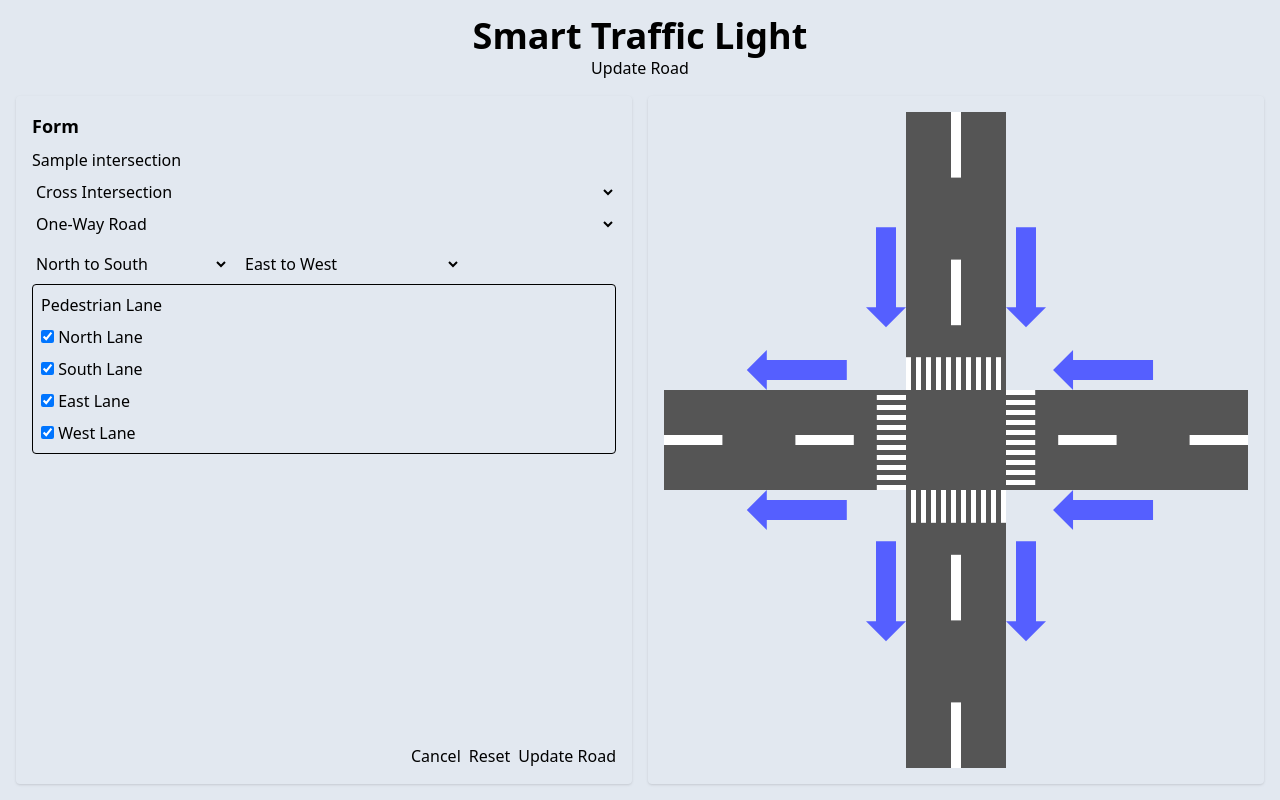
After one commit to Makiii05/Smart-Traffic-Light, a Django app: page /smart_traffic_light/update/1 in a window 1280 px wide. The commit adds this page. Run offline with Django 5.2, Linux system fonts and the light colour scheme; tables that the repository leaves empty hold one stand-in row (values such as "Sample post"); some libraries are stand-ins or nearby versions.

Commit message:
CRUD opp

```diff
--- a/smart_traffic_light/static/smart_traffic_light/js/builder.js
+++ b/smart_traffic_light/static/smart_traffic_light/js/builder.js
@@ -63,6 +63,8 @@ document.addEventListener("DOMContentLoaded", () => {
         horizontalDirection,
     ];
 
+    const editMode = form.dataset.editMode === "true";
+
     function resetSelect(select) {
         select.value = "";
         select.selectedIndex = 0;
@@ -73,7 +75,7 @@ document.addEventListener("DOMContentLoaded", () => {
         select.disabled = !visible;
         select.required = visible;
 
-        if (!visible) {
+        if (!visible && !editMode) {
             resetSelect(select);
         }
     }
@@ -83,6 +85,10 @@ document.addEventListener("DOMContentLoaded", () => {
 
         pedestrianCheckboxes.forEach((checkbox) => {
             checkbox.disabled = !visible;
+
+            if (editMode && checkbox.dataset.ped === "True") {
+                checkbox.checked = true;
+            }
 
             if (!visible) {
                 checkbox.checked = false;
@@ -375,6 +381,13 @@ document.addEventListener("DOMContentLoaded", () => {
 
         setSelectVisible(intersectionType, true);
 
+        if (editMode && !intersectionType.value) {
+            setSelectVisible(intersectionType, false);
+            updateVisual();
+            saveButton.disabled = !form.checkValidity();
+            return;
+        }
+
         if (intersectionType.value !== "cross_intersection") {
             setSelectVisible(roadType, false);
             setSelectVisible(verticalRoadType, false);
@@ -388,6 +401,18 @@ document.addEventListener("DOMContentLoaded", () => {
         }
 
         setSelectVisible(roadType, true);
+
+        if (editMode && !roadType.value) {
+            setSelectVisible(roadType, false);
+            setSelectVisible(verticalRoadType, false);
+            setSelectVisible(horizontalRoadType, false);
+            setSelectVisible(verticalDirection, false);
+            setSelectVisible(horizontalDirection, false);
+            setPedestrianVisible(false);
+            updateVisual();
+            saveButton.disabled = !form.checkValidity();
+            return;
+        }
 
         const roadTypeValue = roadType.value;
 
@@ -407,6 +432,13 @@ document.addEventListener("DOMContentLoaded", () => {
             setSelectVisible(horizontalRoadType, false);
             setSelectVisible(verticalDirection, true);
             setSelectVisible(horizontalDirection, true);
+
+            if (editMode && !verticalDirection.value) {
+                setSelectVisible(verticalDirection, false);
+            }
+            if (editMode && !horizontalDirection.value) {
+                setSelectVisible(horizontalDirection, false);
+            }
             setPedestrianVisible(verticalDirection.value !== "" && horizontalDirection.value !== "");
             updateVisual();
             saveButton.disabled = !form.checkValidity();
@@ -416,6 +448,13 @@ document.addEventListener("DOMContentLoaded", () => {
         if (roadTypeValue === "mix") {
             setSelectVisible(verticalRoadType, true);
             setSelectVisible(horizontalRoadType, true);
+
+            if (editMode && !verticalRoadType.value) {
+                setSelectVisible(verticalRoadType, false);
+            }
+            if (editMode && !horizontalRoadType.value) {
+                setSelectVisible(horizontalRoadType, false);
+            }
 
             if (triggeredField === "vertical_road_type" && verticalRoadType.value === "one_way") {
                 horizontalRoadType.value = "two_way";
@@ -475,5 +514,5 @@ document.addEventListener("DOMContentLoaded", () => {
 
     hideAllConditionalFields();
     saveButton.disabled = true;
-    updateForm();
+    updateForm(editMode ? "init" : "");
 });
--- a/smart_traffic_light/templates/admin/builder.html
+++ b/smart_traffic_light/templates/admin/builder.html
@@ -12,7 +12,8 @@
     <div class="flex flex-row gap-4 w-full h-full">
         <!-- form -->
         <div class="w-full rounded shadow p-4 bg-base-100 h-full">
-            <form action="" class="flex flex-col gap-2 h-full">
+            <form action="{% url 'create_road' %}" method="POST" class="flex flex-col gap-2 h-full">
+                {% csrf_token %}
                 <p class="text-lg font-semibold">Form</p>
                 <input name="road_name" type="text" placeholder="Road Name" class="input" id="road_name" required/>
                 <select name="intersection_type" class="select hidden" id="intersection_type" disabled>
--- /dev/null
+++ b/smart_traffic_light/templates/admin/update.html
@@ -0,0 +1,90 @@
+{% extends 'components/layout.html' %}
+{% load static %}
+
+{% block body %}
+
+    <!-- header -->
+    <div class="flex flex-col items-center">
+        <h1 class="text-4xl font-bold">Smart Traffic Light</h1>
+        <h1 class="text-md">Update Road</h1>
+    </div>
+
+    <div class="flex flex-row gap-4 w-full h-full">
+        <!-- form -->
+        <div class="w-full rounded shadow p-4 bg-base-100 h-full">
+            <form action="{% url 'update_road' intersection.id %}" method="POST" class="flex flex-col gap-2 h-full" data-edit-mode="true">
+                {% csrf_token %}
+                <p class="text-lg font-semibold">Form</p>
+                <input name="road_name" type="text" placeholder="Road Name" class="input" id="road_name" required value="{{ intersection.name }}" />
+                <select name="intersection_type" class="select hidden" id="intersection_type" disabled>
+                    <option value="" disabled>Select Intersection Type</option>
+                    <option value="cross_intersection" {% if intersection.intersection_type == "cross_intersection" %}selected{% endif %}>Cross Intersection</option>
+                    <option value="t_intersection" disabled>T Intersection</option>
+                    <option value="no_intersection" disabled>No Intersection</option>
+                </select>
+                <select name="road_type" class="select hidden" id="road_type" disabled>
+                    <option value="" disabled>Select Road Type</option>
+                    <option value="one_way" {% if initial_form.road_type == "one_way" %}selected{% endif %}>One-Way Road</option>
+                    <option value="two_way" {% if initial_form.road_type == "two_way" %}selected{% endif %}>Two-Way Road</option>
+                    <option value="mix" {% if initial_form.road_type == "mix" %}selected{% endif %}>Mixed Road</option>
+                </select>
+                <div class="flex gap-3">
+                    <select name="vertical_road_type" class="select hidden" id="vertical_road_type" disabled>
+                        <option value="" disabled>Select Vertical Road Type</option>
+                        <option value="one_way" {% if initial_form.vertical_road_mode == "one_way" %}selected{% endif %}>One-Way Road</option>
+                        <option value="two_way" {% if initial_form.vertical_road_mode == "two_way" %}selected{% endif %}>Two-Way Road</option>
+                    </select>
+                    <select name="horizontal_road_type" class="select hidden" id="horizontal_road_type" disabled>
+                        <option value="" disabled>Select Horizontal Road Type</option>
+                        <option value="one_way" {% if initial_form.horizontal_road_mode == "one_way" %}selected{% endif %}>One-Way Road</option>
+                        <option value="two_way" {% if initial_form.horizontal_road_mode == "two_way" %}selected{% endif %}>Two-Way Road</option>
+                    </select>
+                </div>
+                <div class="flex gap-3">
+                    <select name="vertical_direction" class="select hidden" id="vertical_direction" disabled>
+                        <option value="" disabled>Select Vertical Direction</option>
+                        <option value="north_to_south" {% if initial_form.vertical_direction == "north_to_south" %}selected{% endif %}>North to South</option>
+                        <option value="south_to_north" {% if initial_form.vertical_direction == "south_to_north" %}selected{% endif %}>South to North</option>
+                    </select>
+                    <select name="horizontal_direction" class="select hidden"  id="horizontal_direction" disabled>
+                        <option value="" disabled>Select Horizontal Direction</option>
+                        <option value="east_to_west" {% if initial_form.horizontal_direction == "east_to_west" %}selected{% endif %}>East to West</option>
+                        <option value="west_to_east" {% if initial_form.horizontal_direction == "west_to_east" %}selected{% endif %}>West to East</option>
+                    </select>
+                </div>
+                <div class="border rounded p-2 flex flex-col gap-2 hidden" id="pedestrian_lane_options">
+                    <p class="text-md font-medium">Pedestrian Lane</p>
+                    <div>
+                        <input type="checkbox" name="pedestrian_lane_north" value="north_lane" class="checkbox" data-ped="{{ pedestrian_config.north }}"/>
+                        <label>North Lane</label>
+                    </div>
+                    <div>
+                        <input type="checkbox" name="pedestrian_lane_south" value="south_lane" class="checkbox" data-ped="{{ pedestrian_config.south }}"/>
+                        <label>South Lane</label>
+                    </div>
+                    <div>
+                        <input type="checkbox" name="pedestrian_lane_east" value="east_lane" class="checkbox" data-ped="{{ pedestrian_config.east }}"/>
+                        <label>East Lane</label>
+                    </div>
+                    <div>
+                        <input type="checkbox" name="pedestrian_lane_west" value="west_lane" class="checkbox" data-ped="{{ pedestrian_config.west }}"/>
+                        <label>West Lane</label>
+                    </div>
+                </div>
+                <div class="flex gap-2 justify-end mt-auto">
+                    <a href="{% url 'index' %}" type="button" class="btn">Cancel</a>
+                    <button type="reset" class="btn">Reset</button>
+                    <button type="submit" class="btn">Update Road</button>
+                </div>
+            </form>
+        </div>
+        <!-- visual -->
+        <div class="w-full rounded shadow p-4 bg-base-100 h-full">
+            <canvas class="w-full h-full" id="myCanvas"></canvas>
+        </div>
+    </div>
+{% endblock body %}
+
+{% block scripts %}
+    <script src="{% static 'smart_traffic_light/js/builder.js' %}"></script>
+{% endblock scripts %}
--- a/smart_traffic_light/urls.py
+++ b/smart_traffic_light/urls.py
@@ -5,4 +5,8 @@ urlpatterns=[
     path("", views.index, name="index"),
     path("builder", views.builder, name="builder"),
     path("controller/<int:road_id>", views.controller, name="controller"),
+
+    path("create", views.create_road, name="create_road"),
+    path("delete/<int:road_id>", views.delete_road, name="delete_road"),
+    path("update/<int:road_id>", views.update_road, name="update_road"),
 ]
--- a/smart_traffic_light/views.py
+++ b/smart_traffic_light/views.py
@@ -1,9 +1,16 @@
 from django.shortcuts import render
+from django.http import HttpResponseRedirect
+from django.urls import reverse
+from .models import Intersection, RoadType, Pedestrian
 
 # Create your views here.
 
 def index(request):
-    return render(request, "admin/index.html")
+    intersections = Intersection.objects.select_related("road_type_config", "pedestrian_config")
+
+    return render(request, "admin/index.html", {
+        "intersections": intersections
+    })
 
 def builder(request):
     return render(request, "admin/builder.html")
@@ -12,3 +19,115 @@ def controller(request, road_id):
     return render(request, "admin/controller.html", {
         "road_id": road_id
         })
+
+
+
+
+def create_road(request):
+    if request.method == "POST":
+        # intersection table
+        road_name = request.POST.get("road_name")
+        intersection_type = request.POST.get("intersection_type")
+        # road type table
+        road_type = request.POST.get("road_type")
+        vertical_road_mode = request.POST.get("vertical_road_type")
+        horizontal_road_mode = request.POST.get("horizontal_road_type")
+        vertical_direction = request.POST.get("vertical_direction")
+        horizontal_direction = request.POST.get("horizontal_direction")
+        # pedestrian table
+        north = request.POST.get("pedestrian_lane_north")
+        south = request.POST.get("pedestrian_lane_south")
+        east = request.POST.get("pedestrian_lane_east")
+        west = request.POST.get("pedestrian_lane_west")
+
+        intersection = Intersection.objects.create(
+            name=road_name,
+            intersection_type=intersection_type,
+        )
+        RoadType.objects.create(
+            intersection=intersection,
+            road_type=road_type,
+            vertical_road_mode=vertical_road_mode,
+            horizontal_road_mode=horizontal_road_mode,
+            vertical_direction=vertical_direction,
+            horizontal_direction=horizontal_direction,
+        )
+        Pedestrian.objects.create(
+            intersection=intersection,
+            north=True if north else False,
+            south=True if south else False,
+            east=True if east else False,
+            west=True if west else False,
+        )
+        return HttpResponseRedirect(reverse("index"))
+    else:
+        return HttpResponseRedirect(reverse("builder"))
+
+def delete_road(request, road_id):
+    try:
+        intersection = Intersection.objects.get(id=road_id)
+        intersection.delete()
+    except Intersection.DoesNotExist:
+        pass
+
+    return HttpResponseRedirect(reverse("index"))
+
+def update_road(request, road_id):
+    try:
+        intersection = Intersection.objects.select_related("road_type_config", "pedestrian_config").get(id=road_id)
+    except Intersection.DoesNotExist:
+        return HttpResponseRedirect(reverse("index"))
+
+    if request.method == "POST":
+        road_name = request.POST.get("road_name")
+        intersection_type = request.POST.get("intersection_type")
+        road_type = request.POST.get("road_type")
+        vertical_road_mode = request.POST.get("vertical_road_type")
+        horizontal_road_mode = request.POST.get("horizontal_road_type")
+        vertical_direction = request.POST.get("vertical_direction")
+        horizontal_direction = request.POST.get("horizontal_direction")
+        north = request.POST.get("pedestrian_lane_north")
+        south = request.POST.get("pedestrian_lane_south")
+        east = request.POST.get("pedestrian_lane_east")
+        west = request.POST.get("pedestrian_lane_west")
+
+        intersection.name = road_name
+        intersection.intersection_type = intersection_type
+        intersection.save()
+
+        road_type_config, _ = RoadType.objects.get_or_create(intersection=intersection)
+        road_type_config.road_type = road_type
+        road_type_config.vertical_road_mode = vertical_road_mode
+        road_type_config.horizontal_road_mode = horizontal_road_mode
+        road_type_config.vertical_direction = vertical_direction
+        road_type_config.horizontal_direction = horizontal_direction
+        road_type_config.save()
+
+        pedestrian_config, _ = Pedestrian.objects.get_or_create(intersection=intersection)
+        pedestrian_config.north = True if north else False
+        pedestrian_config.south = True if south else False
+        pedestrian_config.east = True if east else False
+        pedestrian_config.west = True if west else False
+        pedestrian_config.save()
+
+        return HttpResponseRedirect(reverse("index"))
+
+    road_type_config = getattr(intersection, "road_type_config", None)
+    pedestrian_config = getattr(intersection, "pedestrian_config", None)
+
+    return render(request, "admin/update.html", {
+        "intersection": intersection,
+        "road_type_config": road_type_config,
+        "pedestrian_config": pedestrian_config,
+        "initial_form": {
+            "road_type": road_type_config.road_type if road_type_config else "",
+            "vertical_road_mode": road_type_config.vertical_road_mode if road_type_config else "",
+            "horizontal_road_mode": road_type_config.horizontal_road_mode if road_type_config else "",
+            "vertical_direction": road_type_config.vertical_direction if road_type_config else "",
+            "horizontal_direction": road_type_config.horizontal_direction if road_type_config else "",
+            "ped_north": "true" if pedestrian_config and pedestrian_config.north else "false",
+            "ped_south": "true" if pedestrian_config and pedestrian_config.south else "false",
+            "ped_east": "true" if pedestrian_config and pedestrian_config.east else "false",
+            "ped_west": "true" if pedestrian_config and pedestrian_config.west else "false",
+        },
+    })
```
Also changed, not shown: smart_traffic_light/models.py (+8 -82 lines), smart_traffic_light/templates/admin/index.html (+15 -30 lines), db.sqlite3, smart_traffic_light/migrations/0002_remove_systemlog_admin_remove_intersection_admin_and_more.py (added), smart_traffic_light/migrations/0003_alter_roadtype_horizontal_direction_and_more.py (added).
